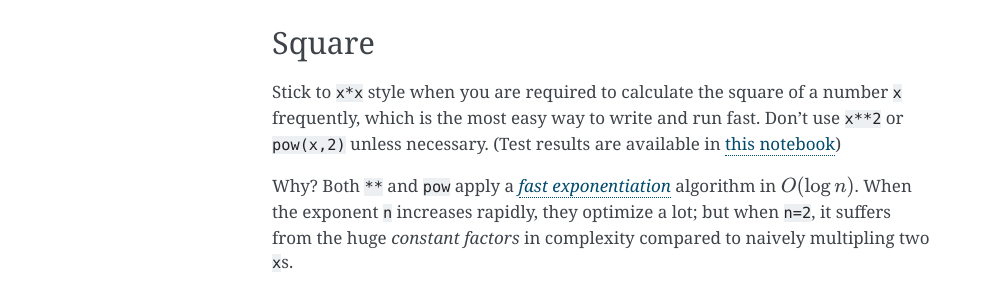
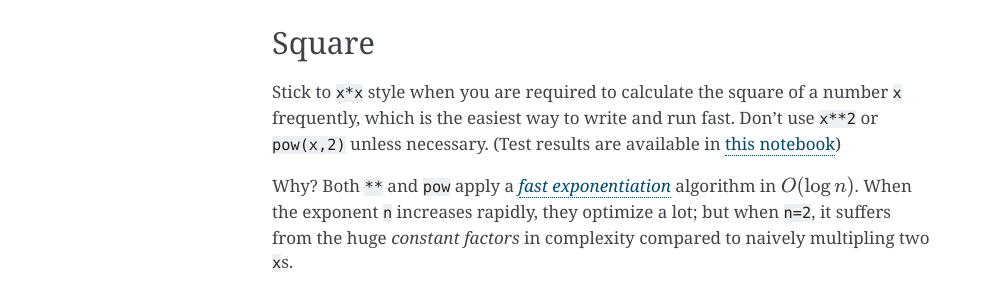
Before and after one commit to li-xin-yi/lctemplates, a Sphinx documentation site: the page built from docs/source/tips.md, in a window 1280 px wide. Shown: the part 593-889 px from the top of the page, without its empty margins (148-1140 px from the left). Built offline with Sphinx 7.4.7, drawn with Linux system fonts in a browser that asks for light colours.

Commit message:
Update tips.md

```diff
--- a/docs/source/tips.md
+++ b/docs/source/tips.md
@@ -12,7 +12,7 @@ To work with Python in LeetCode smoothly, you also have to code in a proper way,
 
 ## Square
 
-Stick to `x*x` style when you are required to calculate the square of a number `x` frequently, which is the most easy way to write and run fast. Don't use `x**2` or `pow(x,2)` unless necessary. (Test results are available in [this notebook](https://github.com/li-xin-yi/lctemplates/blob/main/test/square-test.ipynb))
+Stick to `x*x` style when you are required to calculate the square of a number `x` frequently, which is the easiest way to write and run fast. Don't use `x**2` or `pow(x,2)` unless necessary. (Test results are available in [this notebook](https://github.com/li-xin-yi/lctemplates/blob/main/test/square-test.ipynb))
 
 Why? Both `**` and `pow` apply a [*fast exponentiation*](https://en.wikipedia.org/wiki/Exponentiation_by_squaring) algorithm in $O(\log n)$. When the exponent `n` increases rapidly, they optimize a lot; but when `n=2`, it suffers from the huge *constant factors* in complexity compared to naively multipling two `x`s.
 
```
